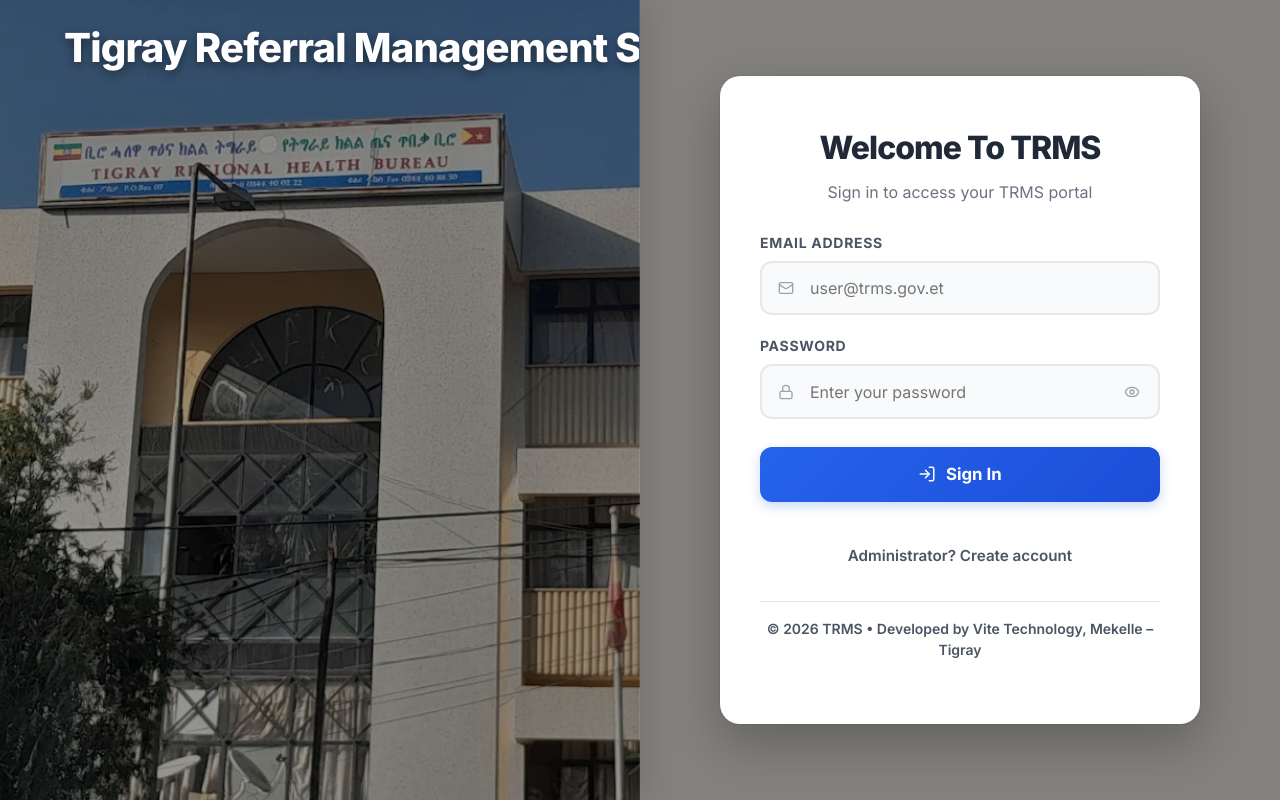
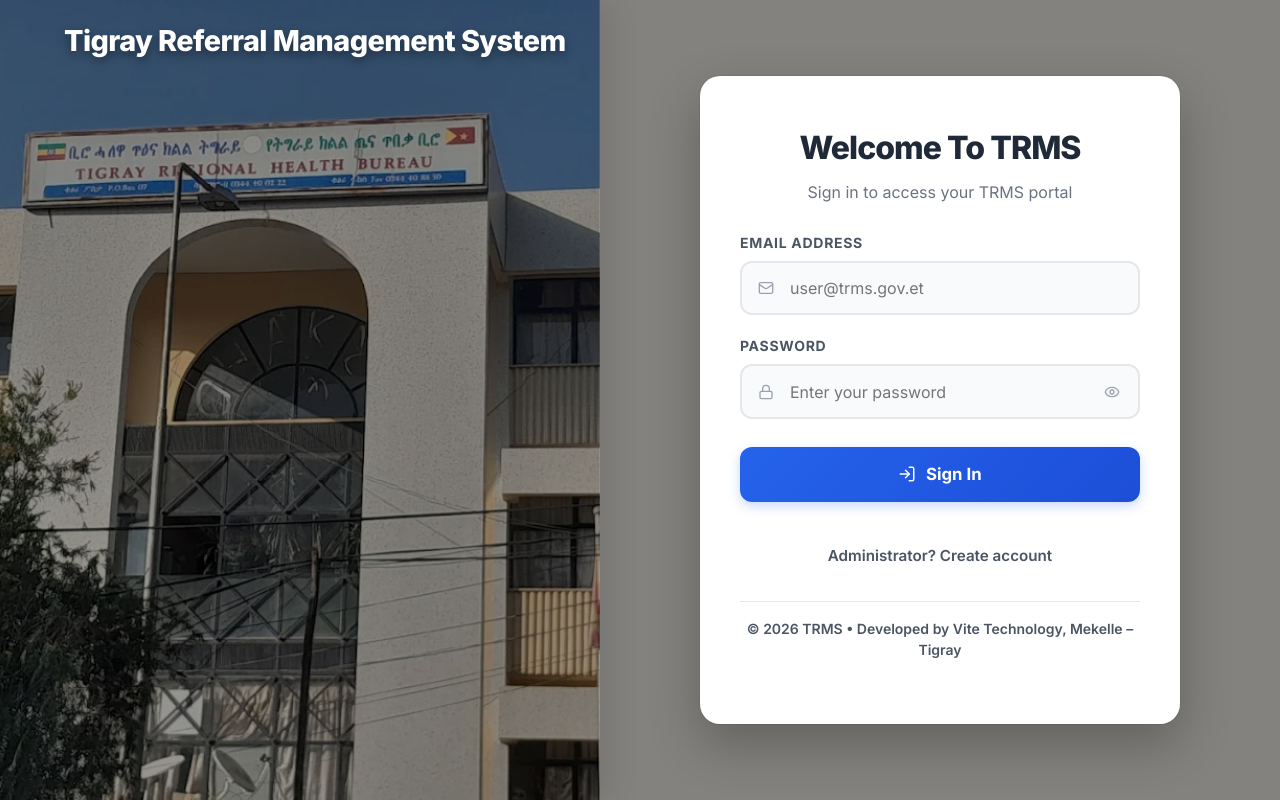
Before and after one commit to Yeenatu16/Trms-App, a Next.js app in the folder frontend/: page / in a window 1280 px wide. Built offline with nearby package versions, Linux system fonts and the light colour scheme; no server answers.

Commit message:
fix: correct mobile form card scrolling layout

```diff
--- a/frontend/src/app/page.css
+++ b/frontend/src/app/page.css
@@ -15,7 +15,7 @@
 .auth-panel-left {
   position: relative;
   width: 50%;
-  max-width: 680px;
+  max-width: 600px;
   flex-shrink: 0;
   background-image: url("/background.webp");
   background-size: cover;
@@ -44,7 +44,7 @@
 }
 
 .auth-hero-text h1 {
-  font-size: clamp(1.8rem, 3.5vw, 2.5rem); white-space: nowrap;
+  font-size: clamp(1.8rem, 1.25vw, 2.25rem); white-space: nowrap;
   font-weight: 800;
   color: #ffffff;
   line-height: 1.2;
@@ -394,6 +394,8 @@
       z-index: 10;
       transform: translateY(100%);
       transition: transform 0.45s cubic-bezier(0.2, 0.8, 0.2, 1);
+      display: flex;
+      flex-direction: column;
     }
 
     .auth-panel-right.mobile-open {
@@ -413,6 +415,7 @@
       font-weight: bold;
       box-shadow: 0 4px 10px rgba(0,0,0,0.15);
       cursor: pointer;
+      flex-shrink: 0;
     }
 
     .auth-form-card {
@@ -421,7 +424,8 @@
       margin-top: 0;
       box-shadow: 0 -10px 40px rgba(0,0,0,0.25);
       max-width: 100%;
-      height: 100%;
+      flex: 1;
+      min-height: 0;
       overflow-y: auto;
     }
   }
```
